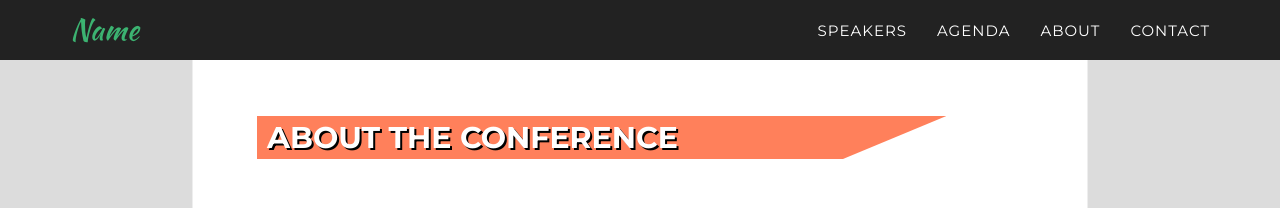
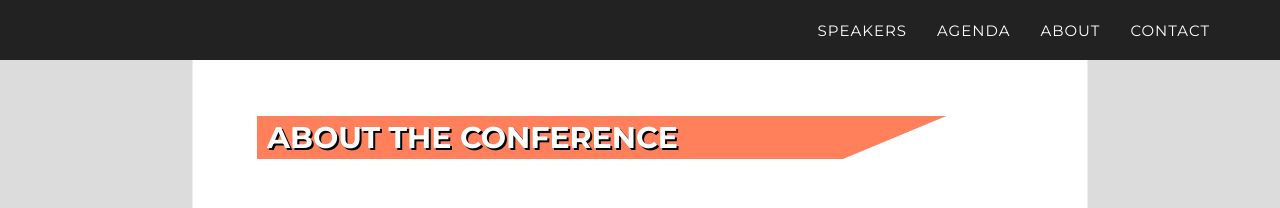
Before and after one commit to gongLiangHua/gongLiangHua.github.io, a Jekyll site: the page built from _2016_pages/about.html, in a window 1280 px wide. Shown: the top 208 px of the page. Built offline with Jekyll 4.4.1, drawn with Linux system fonts in a browser that asks for light colours; some web fonts are replaced.

Commit message:
Update header.html

```diff
--- a/_includes/2016_data/header.html
+++ b/_includes/2016_data/header.html
@@ -9,7 +9,7 @@
                     <span class="icon-bar"></span>
                     <span class="icon-bar"></span>
                 </button>
-                <a class="navbar-brand page-scroll" href="/">Name</a>
+
             </div>
 
             <!-- Collect the nav links, forms, and other content for toggling -->
```
